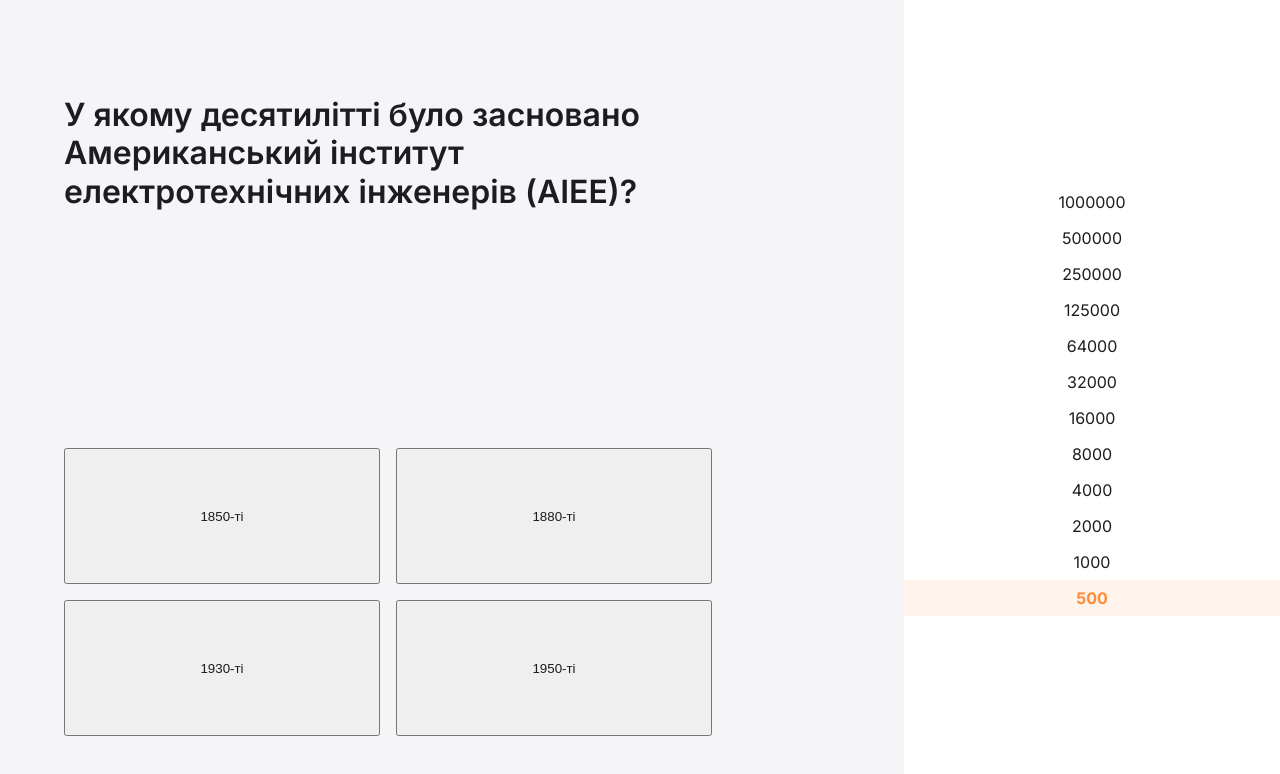
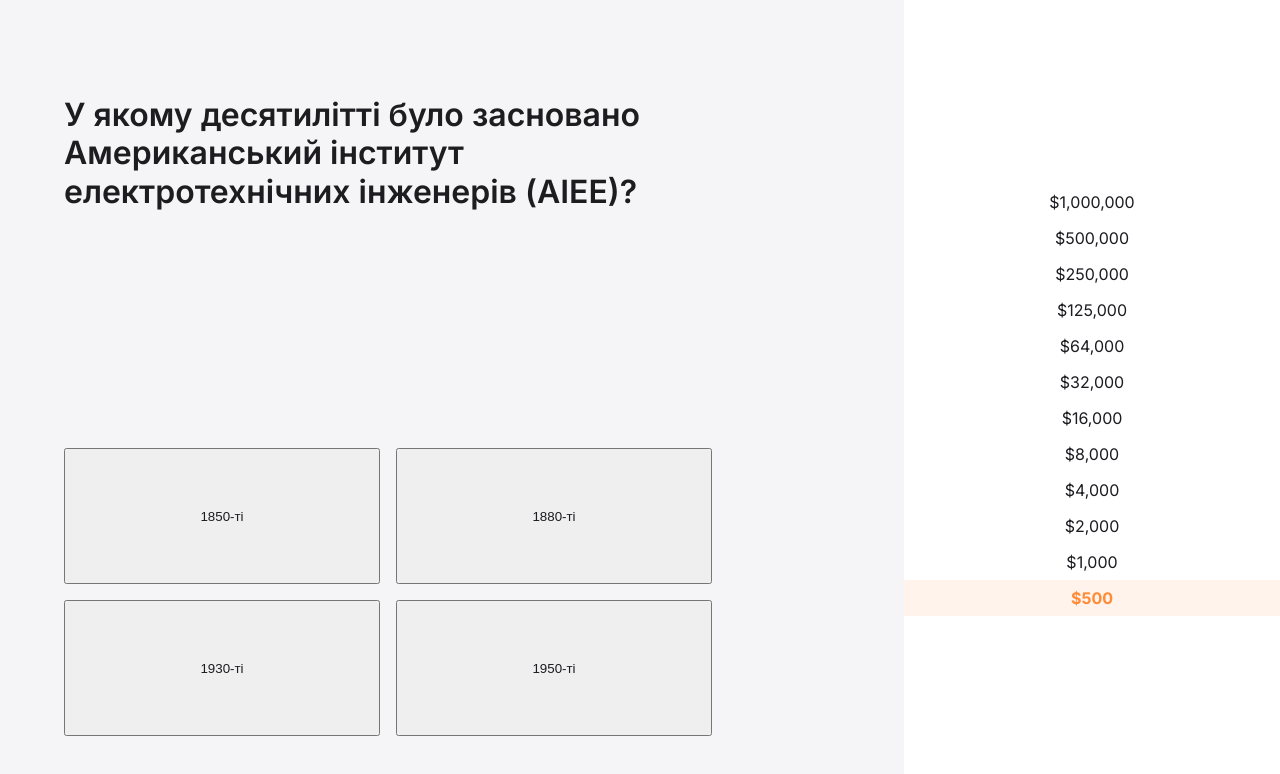
Before and after one commit to mpavlushchenko/test_task_NextJs, a Next.js app: page /game in a window 1280 px wide. Shown: the top 774 px of the page. Built offline with nearby package versions, Linux system fonts and the light colour scheme.

Commit message:
task: gameState

```diff
--- a/src/data/winnings.ts
+++ b/src/data/winnings.ts
@@ -1,14 +1,14 @@
 export const winnings = [
   { id: 1, amount: '500' },
-  { id: 2, amount: '1000' },
-  { id: 3, amount: '2000' },
-  { id: 4, amount: '4000' },
-  { id: 5, amount: '8000' },
-  { id: 6, amount: '16000' },
-  { id: 7, amount: '32000' },
-  { id: 8, amount: '64000' },
-  { id: 9, amount: '125000' },
-  { id: 10, amount: '250000' },
-  { id: 11, amount: '500000' },
-  { id: 12, amount: '1000000' },
+  { id: 2, amount: '1,000' },
+  { id: 3, amount: '2,000' },
+  { id: 4, amount: '4,000' },
+  { id: 5, amount: '8,000' },
+  { id: 6, amount: '16,000' },
+  { id: 7, amount: '32,000' },
+  { id: 8, amount: '64,000' },
+  { id: 9, amount: '125,000' },
+  { id: 10, amount: '250,000' },
+  { id: 11, amount: '500,000' },
+  { id: 12, amount: '1,000,000' },
 ].reverse();
--- a/src/features/finish/GameOver.tsx
+++ b/src/features/finish/GameOver.tsx
@@ -8,7 +8,7 @@
     <SplitScreenLayout
       image={<Image src="/hand.png" alt="Millionaire" fill priority />}
       title="Total score:"
-      subtitle={`${earnedAmount} earned`}
+      subtitle={`$${earnedAmount} earned`}
       button={
         <Button type="button" onClick={handleRestart}>
           Try again
--- a/src/features/game/GameScreen.tsx
+++ b/src/features/game/GameScreen.tsx
@@ -7,7 +7,7 @@
 
 import styles from './GameScreen.module.css';
 
-export type Answer = {
+type Answer = {
   text: string;
   correct: boolean;
 };
@@ -28,17 +28,13 @@
 };
 
 const GameScreen = () => {
-  const [gameState, setGameState] = useState<GameState>({
-    questionIndex: 0,
-    selectedAnswer: null,
-    answerStatus: null,
-    gameOver: false,
-  });
+  const [gameState, setGameState] = useState(initialGameState);
 
   const currentQuestion = questions.at(gameState.questionIndex);
 
   const handleAnswerClick = async (answer: Answer) => {
     const { selectedAnswer, gameOver, questionIndex } = gameState;
+
     if (selectedAnswer || gameOver) return;
 
     setGameState((prev) => ({
@@ -48,16 +44,16 @@
 
     await delay(1500);
 
-    const isCorrect = answer.correct;
+    const isAnswerCorrect = answer.correct;
 
     setGameState((prev) => ({
       ...prev,
-      answerStatus: isCorrect ? 'correct' : 'wrong',
+      answerStatus: isAnswerCorrect ? 'correct' : 'wrong',
     }));
 
     await delay(2000);
 
-    if (isCorrect) {
+    if (isAnswerCorrect) {
       const isLast = questionIndex + 1 >= questions.length;
       setGameState((prev) => ({
         questionIndex: prev.questionIndex + 1,
@@ -73,16 +69,12 @@
     }
   };
 
-  const handleRestart = () => {
-    setGameState(initialGameState);
-  };
-
   if (gameState.gameOver) {
     // TODO: check earnedAmount one more time
-    const winningsIndex = winnings.length - 1 - gameState.questionIndex;
-    const earnedAmount = winnings[winningsIndex]?.amount || '0';
+    const indexFromTop = winnings.length - gameState.questionIndex;
+    const earnedAmount = winnings[indexFromTop]?.amount || '0';
 
-    return <GameOver earnedAmount={earnedAmount} handleRestart={handleRestart} />;
+    return <GameOver earnedAmount={earnedAmount} handleRestart={() => setGameState(initialGameState)} />;
   }
 
   return (
@@ -129,7 +121,7 @@
                   [styles.passed]: isPassed,
                 })}
               >
-                {item.amount}
+                ${item.amount}
               </li>
             );
           })}
```
